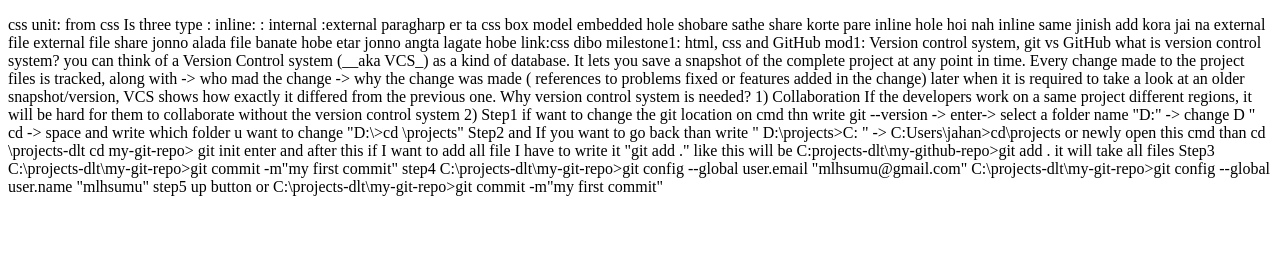
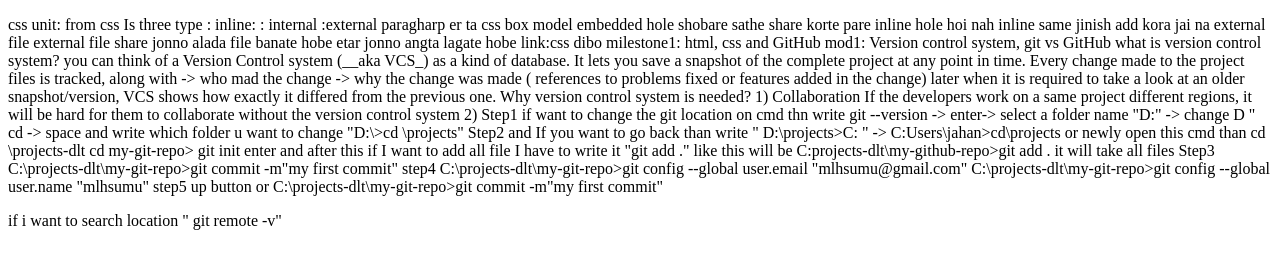
Before and after one commit to mlhsumu/my-git-repo, a plain HTML site: page index.html in a window 1280 px wide. Drawn offline with Linux system fonts and the light colour scheme.

Commit message:
my forth commit

```diff
--- a/index.html
+++ b/index.html
@@ -62,6 +62,7 @@
    step5
    up button or C:\projects-dlt\my-git-repo>git commit -m"my first commit"</p>
 
+   if i want to search location " git remote -v"
 
 
 </body>
```
